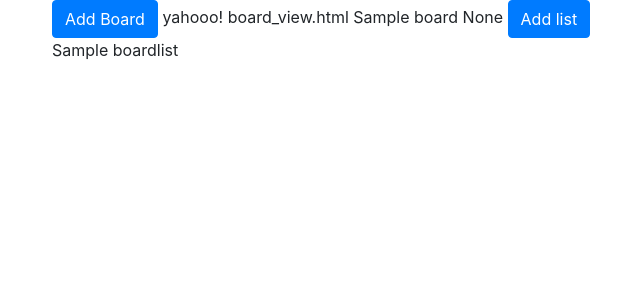
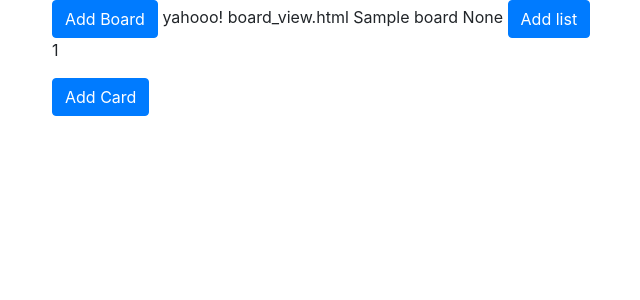
Before and after one commit to mcandidier/trello-jan, a Django app: page /board/1/ in a window 1280 px wide. Shown: the top 300 px of the page, without its empty margins (33-673 px from the left). Run offline with Django 3.2, Linux system fonts and the light colour scheme; tables that the repository leaves empty hold one stand-in row (values such as "Sample post"); some libraries are stand-ins or nearby versions.

Commit message:
board view

```diff
--- a/app/templates/app/board_view.html
+++ b/app/templates/app/board_view.html
@@ -7,7 +7,18 @@
     {{ user.id }}
     <a class="btn btn-primary add-post-button" role="button" href="{% url 'list_new' board.id %}" class="top-menu">Add list</a>
         {% for list in board_list %}
-        <p>{{list.title}}</p>
+        <p>{{list.id}}</p><a class="btn btn-primary add-post-button" role="button" href="{% url 'card_new' list.id %}" class="top-menu">Add Card</a>
+        {% endfor %}
+        {% for card in card_views.all %}
+        <p>{{card.board}}</p>
+        <p>{{card.id}}</p>
+        {% endfor %}
+
+
+        {% for list in board_list %}
+            {% for card, x in list.card_views.all %}
+                {{card.id}} - {{ x.id }}
+            {% endfor%}
         {% endfor %}
 
     {% endblock %}
```
